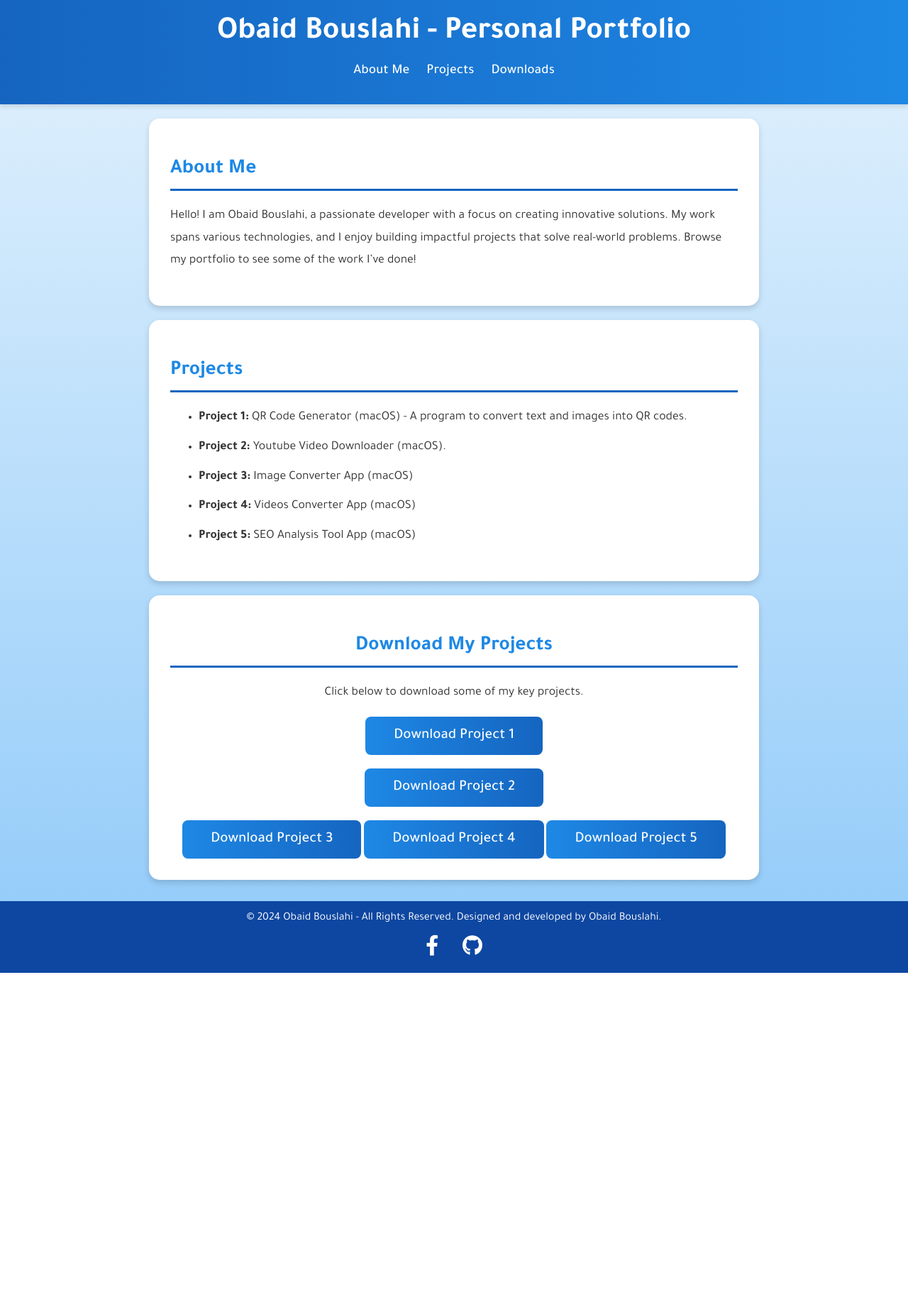
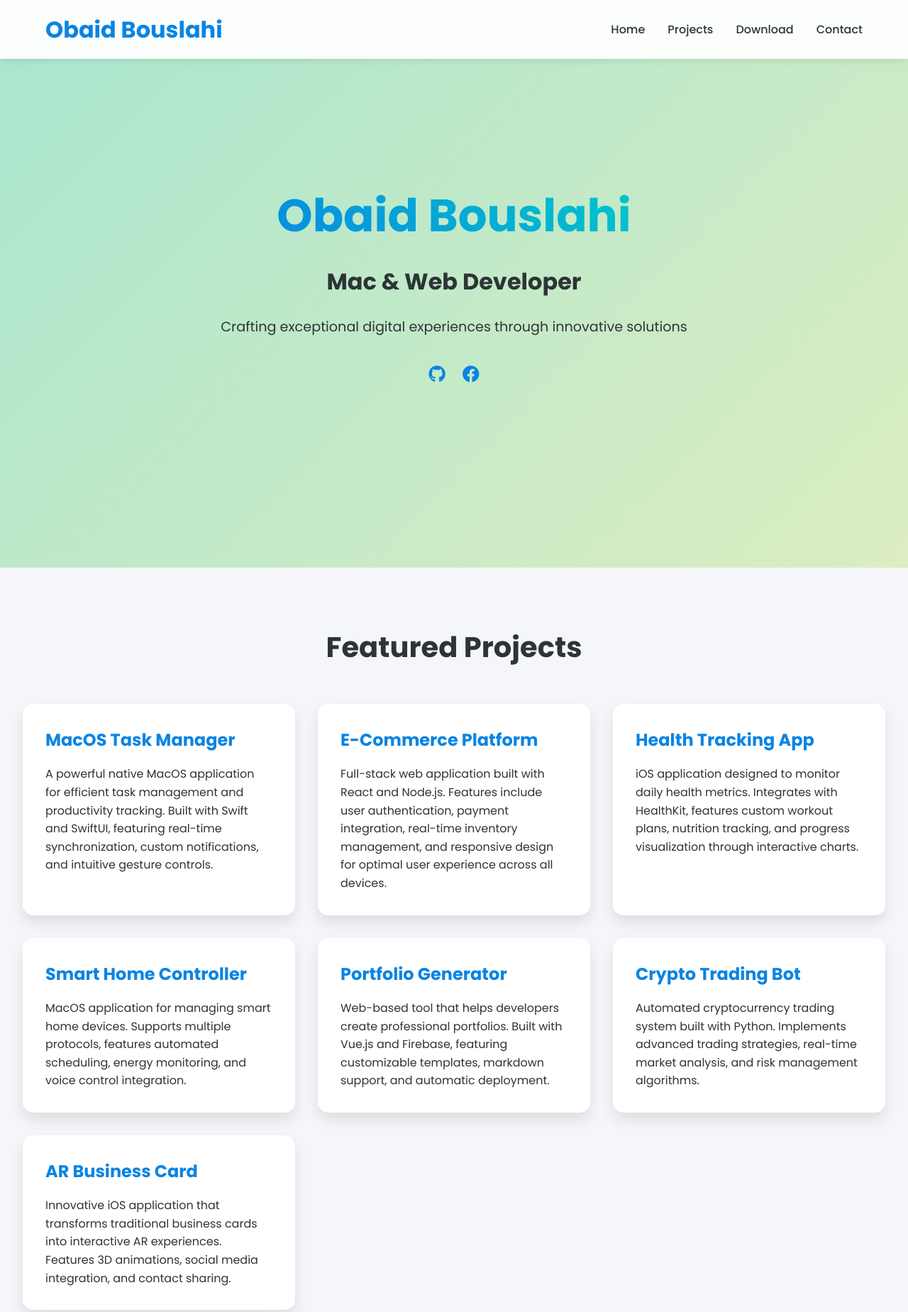
Before and after one commit to obaidmedweb/obaidbouslahi, a plain HTML site: page index.html in a window 1280 px wide. Shown: the top 1849 px of the page at 71% size. Before the commit the page ends 1371 px from the top, so only its background shows below. Drawn offline with Linux system fonts and the light colour scheme.

Commit message:
Update index.html

```diff
--- a/index.html
+++ b/index.html
@@ -3,232 +3,103 @@
 <head>
     <meta charset="UTF-8">
     <meta name="viewport" content="width=device-width, initial-scale=1.0">
-    <meta name="description" content="Personal page of Obaid Bouslahi showcasing projects and professional work.">
-    <meta name="keywords" content="Obaid Bouslahi, personal, projects, downloads, portfolio">
-    <meta name="author" content="Obaid Bouslahi">
-    <title>Obaid Bouslahi - Personal Portfolio</title>
-    <link href="https://cdnjs.cloudflare.com/ajax/libs/font-awesome/5.15.4/css/all.min.css" rel="stylesheet">
-    <style>
-        @import url('https://fonts.googleapis.com/css2?family=Tajawal:wght@400;500;700&display=swap');
-
-        body {
-            font-family: 'Tajawal', Arial, sans-serif;
-            direction: ltr;
-            margin: 0;
-            padding: 0;
-            background: linear-gradient(to bottom, #e3f2fd, #90caf9);
-            color: #333;
-        }
-        header {
-            background: linear-gradient(to right, #1565c0, #1e88e5);
-            color: white;
-            padding: 20px;
-            text-align: center;
-            box-shadow: 0 4px 6px rgba(0, 0, 0, 0.1);
-        }
-        header h1 {
-            margin: 0;
-            font-size: 2.8em;
-            font-weight: 700;
-        }
-        nav {
-            margin: 15px 0;
-        }
-        nav a {
-            color: white;
-            text-decoration: none;
-            margin: 0 10px;
-            font-size: 1.2em;
-            font-weight: 500;
-        }
-        nav a:hover {
-            text-decoration: underline;
-        }
-        section {
-            padding: 30px;
-            margin: 20px auto;
-            max-width: 800px;
-            background: white;
-            border-radius: 15px;
-            box-shadow: 0 4px 8px rgba(0, 0, 0, 0.15);
-        }
-        section h2 {
-            color: #1e88e5;
-            border-bottom: 3px solid #1565c0;
-            padding-bottom: 10px;
-            margin-bottom: 20px;
-            font-size: 1.8em;
-            font-weight: 700;
-        }
-        section p, ul {
-            line-height: 1.8;
-            font-size: 1.1em;
-        }
-        ul li {
-            margin-bottom: 10px;
-        }
-        .cta {
-            padding: 30px;
-            margin: 20px auto;
-            max-width: 800px;
-            background: white;
-            border-radius: 15px;
-            box-shadow: 0 4px 8px rgba(0, 0, 0, 0.15);
-            text-align: center;
-        }
-        .cta h2 {
-            color: #1e88e5;
-            font-size: 1.8em;
-            font-weight: 700;
-            margin-bottom: 20px;
-        }
-        .cta a {
-            display: inline-block;
-            background: linear-gradient(to right, #1e88e5, #1565c0);
-            color: white;
-            padding: 15px 40px;
-            text-decoration: none;
-            border-radius: 8px;
-            font-size: 1.3em;
-            font-weight: 500;
-            transition: background 0.3s ease;
-        }
-        .cta a:hover {
-            background: linear-gradient(to right, #1565c0, #0d47a1);
-        }
-        footer {
-            text-align: center;
-            background-color: #0d47a1;
-            color: white;
-            padding: 15px 0;
-            margin-top: 30px;
-            font-size: 1em;
-        }
-        footer p {
-            margin: 0;
-        }
-        .social-links {
-            margin-top: 15px;
-        }
-        .social-links a {
-            color: white;
-            margin: 0 15px;
-            font-size: 1.8em;
-            text-decoration: none;
-            transition: color 0.3s ease;
-        }
-        .social-links a:hover {
-            color: #1e88e5;
-        }
-
-        .program-image {
-            text-align: center;
-            margin: 20px 0;
-        }
-        .program-image img {
-            max-width: 100%;
-            height: auto;
-        }
-        .language-switch {
-            text-align: center;
-            margin: 20px 0;
-        }
-        .language-switch button {
-            background: linear-gradient(to right, #1e88e5, #1565c0);
-            color: white;
-            padding: 10px 20px;
-            margin: 0 10px;
-            border: none;
-            border-radius: 5px;
-            font-size: 1.1em;
-            cursor: pointer;
-            transition: background 0.3s ease;
-        }
-        .language-switch button:hover {
-            background: linear-gradient(to right, #1565c0, #0d47a1);
-        }
-
-        /* Media Queries for Responsiveness */
-        @media (max-width: 768px) {
-            header h1 {
-                font-size: 2em;
-            }
-            nav a {
-                font-size: 1em;
-            }
-            section h2 {
-                font-size: 1.5em;
-            }
-            section p, ul {
-                font-size: 1em;
-            }
-            .cta a {
-                padding: 10px 20px;
-                font-size: 1em;
-            }
-            footer p {
-                font-size: 0.9em;
-            }
-        }
-
-        @media (max-width: 480px) {
-            header h1 {
-                font-size: 1.6em;
-            }
-            nav a {
-                font-size: 0.9em;
-                display: block;
-                margin: 5px 0;
-            }
-            .cta a {
-                padding: 10px 15px;
-                font-size: 1em;
-            }
-        }
-    </style>
+    <title>Obaid Bouslahi - Portfolio</title>
+    <link rel="stylesheet" href="styles.css">
+    <link rel="stylesheet" href="https://cdnjs.cloudflare.com/ajax/libs/font-awesome/6.0.0/css/all.min.css">
+    <link href="https://fonts.googleapis.com/css2?family=Poppins:wght@300;400;500;600;700&display=swap" rel="stylesheet">
 </head>
 <body>
     <header>
-        <h1>Obaid Bouslahi - Personal Portfolio</h1>
         <nav>
-            <a href="#about">About Me</a>
-            <a href="#projects">Projects</a>
-            <a href="#download">Downloads</a>
+            <div class="logo">Obaid Bouslahi</div>
+            <ul>
+                <li><a href="#home">Home</a></li>
+                <li><a href="#projects">Projects</a></li>
+                <li><a href="#download">Download</a></li>
+                <li><a href="#contact">Contact</a></li>
+            </ul>
         </nav>
     </header>
 
-    <section id="about">
-        <h2>About Me</h2>
-        <p>Hello! I am Obaid Bouslahi, a passionate developer with a focus on creating innovative solutions. My work spans various technologies, and I enjoy building impactful projects that solve real-world problems. Browse my portfolio to see some of the work I’ve done!</p>
+    <section id="home" class="hero">
+        <div class="hero-content">
+            <h1>Obaid Bouslahi</h1>
+            <h2>Mac & Web Developer</h2>
+            <p>Crafting exceptional digital experiences through innovative solutions</p>
+            <div class="social-links">
+                <a href="https://github.com/obaidmedweb" target="_blank"><i class="fab fa-github"></i></a>
+                <a href="https://www.facebook.com/bosl.abid" target="_blank"><i class="fab fa-facebook"></i></a>
+            </div>
+        </div>
     </section>
 
-    <section id="projects">
-        <h2>Projects</h2>
-        <ul>
-            <li><strong>Project 1:</strong> QR Code Generator (macOS) - A program to convert text and images into QR codes.</li>
-            <li><strong>Project 2:</strong> Youtube Video Downloader (macOS).</li>
-            <li><strong>Project 3:</strong> Image Converter App (macOS)</li>
-            <li><strong>Project 4:</strong> Videos Converter App (macOS)</li>
-            <li><strong>Project 5:</strong> SEO Analysis Tool App (macOS)</li>
-        </ul>
+    <section id="projects" class="projects">
+        <h2>Featured Projects</h2>
+        <div class="project-grid">
+            <div class="project-card">
+                <h3>MacOS Task Manager</h3>
+                <p>A powerful native MacOS application for efficient task management and productivity tracking. Built with Swift and SwiftUI, featuring real-time synchronization, custom notifications, and intuitive gesture controls.</p>
+            </div>
+            <div class="project-card">
+                <h3>E-Commerce Platform</h3>
+                <p>Full-stack web application built with React and Node.js. Features include user authentication, payment integration, real-time inventory management, and responsive design for optimal user experience across all devices.</p>
+            </div>
+            <div class="project-card">
+                <h3>Health Tracking App</h3>
+                <p>iOS application designed to monitor daily health metrics. Integrates with HealthKit, features custom workout plans, nutrition tracking, and progress visualization through interactive charts.</p>
+            </div>
+            <div class="project-card">
+                <h3>Smart Home Controller</h3>
+                <p>MacOS application for managing smart home devices. Supports multiple protocols, features automated scheduling, energy monitoring, and voice control integration.</p>
+            </div>
+            <div class="project-card">
+                <h3>Portfolio Generator</h3>
+                <p>Web-based tool that helps developers create professional portfolios. Built with Vue.js and Firebase, featuring customizable templates, markdown support, and automatic deployment.</p>
+            </div>
+            <div class="project-card">
+                <h3>Crypto Trading Bot</h3>
+                <p>Automated cryptocurrency trading system built with Python. Implements advanced trading strategies, real-time market analysis, and risk management algorithms.</p>
+            </div>
+            <div class="project-card">
+                <h3>AR Business Card</h3>
+                <p>Innovative iOS application that transforms traditional business cards into interactive AR experiences. Features 3D animations, social media integration, and contact sharing.</p>
+            </div>
+        </div>
     </section>
 
-    <section id="download" class="cta">
-        <h2>Download My Projects</h2>
-        <p>Click below to download some of my key projects.</p>
-        <a href="https://github.com/obaidmedweb/Qrgenerator/releases/tag/V1.0" download>Download Project 1</a><br><br>
-        <a href="https://github.com/obaidmedweb/obaidmedweb/releases/tag/v1.0" download>Download Project 2</a><br><br>
-        <a href="https://github.com/obaidmedweb/ImageConverterApp/releases/tag/v1.0" download>Download Project 3</a>
-        <a href="https://github.com/obaidmedweb/YoutubeVideoDownloadermacOS" download>Download Project 4</a>
-        <a href="https://github.com/obaidmedweb/seo_tool/releases/tag/V1.0" download>Download Project 5</a>
+    <section id="download" class="download">
+        <h2>Download Projects</h2>
+        <p>Check out my latest work and contributions</p>
+        <div class="download-buttons">
+            <a href="https://github.com/obaidmedweb?tab=repositories" class="btn">View on GitHub</a>
+            <a href="https://github.com/obaidmedweb?tab=repositories" class="btn">Download Resume</a>
+        </div>
+    </section>
+
+    <section id="contact" class="contact">
+        <h2>Get in Touch</h2>
+        <div class="contact-content">
+            <div class="contact-info">
+                <div class="contact-item">
+                    <i class="fas fa-envelope"></i>
+                    <p>abidbenhammadi@gmail.com</p>
+                </div>
+                <div class="contact-item">
+                    <i class="fas fa-map-marker-alt"></i>
+                    <p>Tunisia,Gafsa, Redeyef 20120</p>
+                </div>
+            </div>
+            <div class="social-links">
+                <a href="https://github.com/obaidmedweb" target="_blank"><i class="fab fa-github"></i></a>
+                <a href="https://www.facebook.com/bosl.abid" target="_blank"><i class="fab fa-facebook"></i></a>
+            </div>
+        </div>
     </section>
 
     <footer>
-        <p>&copy; 2024 Obaid Bouslahi - All Rights Reserved. Designed and developed by Obaid Bouslahi.</p>
-        <div class="social-links">
-            <a href="https://www.facebook.com/bosl.abid/" target="_blank"><i class="fab fa-facebook-f"></i></a>
-            <a href="https://github.com/obaidmedweb" target="_blank"><i class="fab fa-github"></i></a>
-        </div>
+        <p>&copy; 2025 Obaid Bouslahi. All rights reserved.</p>
     </footer>
+
+    <script src="script.js"></script>
 </body>
 </html>
```
